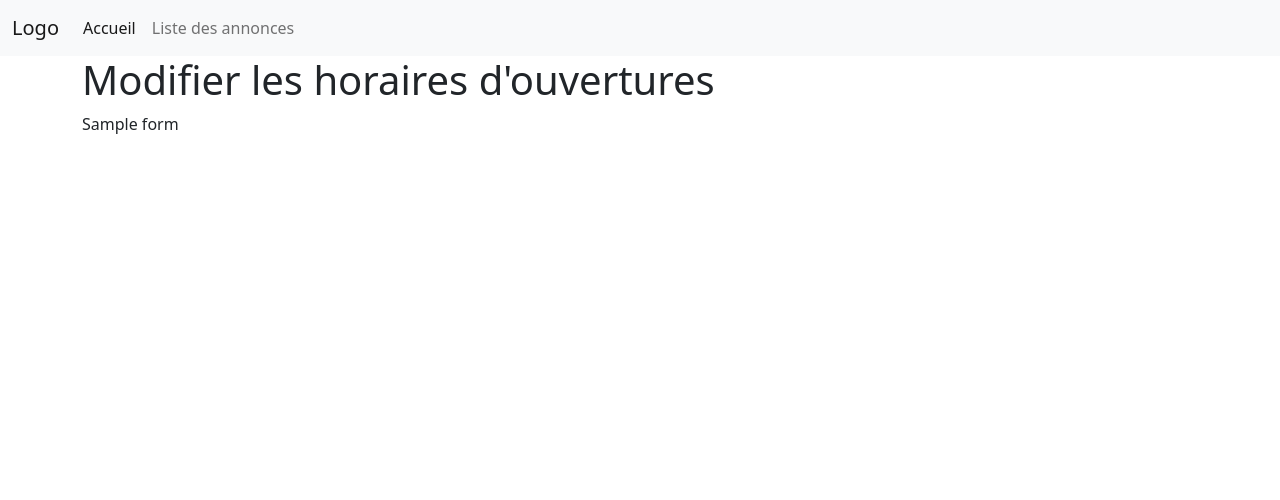
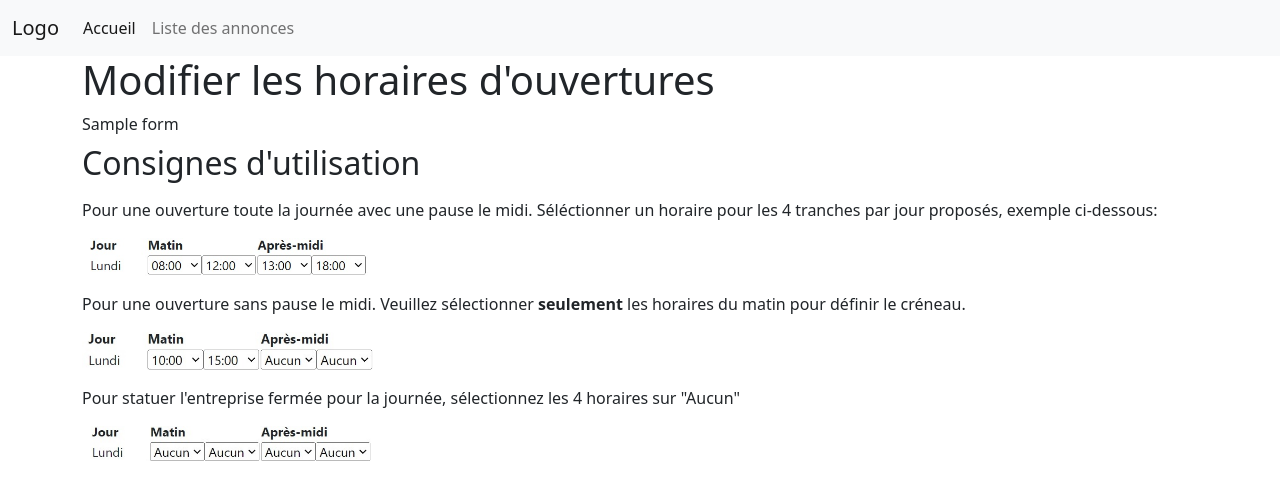
Before and after one commit to Lykoleen/Garage_V_Parrot, a PHP site: template src/Views/admin/horaires/modifier.php in a window 1280 px wide. Shown: the top 500 px of the page. Run offline with PHP 8.4, Linux system fonts and the light colour scheme; the template is opened without the code that fills it: most values are stand-ins (such as "Sample title", 1, 10 or a date in 2020); some libraries are stand-ins or nearby versions.

Commit message:
📦 NEW: Consignes utilisations des modifications horaires pour l'admin

```diff
--- a/src/Views/admin/employes/liste.php
+++ b/src/Views/admin/employes/liste.php
@@ -4,17 +4,14 @@
 
 <table class="table table-striped">
     <thead>
-        <th>ID</th>
         <th>Email</th>
-        <th>Mot de passe</th>
     </thead>
     <tbody>
         <?php foreach($listeEmployes as $employes) : ?>
             <tr>
                 <td><?= $employes['email'] ?></td>
-                <td><?= $employes['password'] ?></td>
                 <td>
-                    <a href="/admin/modifier/<?= $employes['id'] ?>" class="btn btn-warning">Modifier</a><a href="/admin/supprimeEmploye/<?= $employes['id'] ?>" class="btn btn-danger" onclick="return confirm('Êtes-vous sûr de vouloir supprimer cet employé définitivement ?')">Supprimer</a>
+                    <a href="/admin/modifier/<?= $employes['id'] ?>" class="btn btn-warning">Modifier</a><a href="/admin/supprimeEmploye/<?= $employes['id'] ?>" class="btn btn-danger" onclick="return confirm('Êtes-vous sûr de vouloir supprimer <?= $employes['email'] ?> définitivement ?')">Supprimer</a>
                 </td>
             </tr>
         <?php endforeach; ?>
--- a/src/Views/admin/horaires/modifier.php
+++ b/src/Views/admin/horaires/modifier.php
@@ -1,3 +1,21 @@
+
 <h1>Modifier les horaires d'ouvertures</h1>
 
 <?php echo $form ?>
+
+<h2 class="mt-2">Consignes d'utilisation</h2>
+
+<div class="journee_avec_pause my-3">
+    <p>Pour une ouverture toute la journée avec une pause le midi. Séléctionner un horaire pour les 4 tranches par jour proposés, exemple ci-dessous:</p>
+    <img class="img_horaires" src="/assets/img/journee_complete.jpg" >
+</div>
+
+<div class="journee_sans_pause">
+    <p>Pour une ouverture sans pause le midi. Veuillez sélectionner <strong>seulement</strong> les horaires du matin pour définir le créneau.</p>
+    <img class="img_horaires" src="/assets/img/journee_sans_pause.jpg" >
+</div>
+<div class="ferme my-3">
+    <p>Pour statuer l'entreprise fermée pour la journée, sélectionnez les 4 horaires sur "Aucun"</p>
+    <img class="img_horaires" src="/assets/img/fermee.jpg" >
+
+</div>
--- a/src/Views/default.php
+++ b/src/Views/default.php
@@ -5,7 +5,7 @@
     <meta charset="UTF-8">
     <meta name="viewport" content="width=device-width, initial-scale=1.0">
     <link href="https://cdn.jsdelivr.net/npm/bootstrap@5.1.3/dist/css/bootstrap.min.css" rel="stylesheet" integrity="sha384-1BmE4kWBq78iYhFldvKuhfTAU6auU8tT94WrHftjDbrCEXSU1oBoqyl2QvZ6jIW3" crossorigin="anonymous">
-    <link rel="stylesheet" href="https://unpkg.com/dropzone@5/dist/min/dropzone.min.css" type="text/css" />
+    <link rel="stylesheet" type="text/css" href="/css/horaires.css"/>
     <title>Garage V_Parrot - <?= $pageTitle ?? 'Accueil' ?></title>
 </head>
 
@@ -44,7 +44,7 @@
     </header>
 
     <div class="container">
-    <?php if(!empty($_SESSION['erreur'])): ?>
+        <?php if(!empty($_SESSION['erreur'])): ?>
             <div class="alert alert-danger" role="alert">
                 <?php echo $_SESSION['erreur']; unset($_SESSION['erreur']) ?>
             </div>
--- /dev/null
+++ b/src/public/css/horaires.css
@@ -0,0 +1,3 @@
+.img_horaires {
+    width: 300px;
+}
```
Also changed, not shown: src/Core/Form.php (+11 -4 lines), src/Models/HorairesModel.php (+4 -28 lines), src/Utils/Utils.php (+9 -0 lines), src/Controllers/ImageController.php (added), src/Models/ImageModel.php (added), src/public/assets/img/fermee.jpg (added), src/public/assets/img/journee_complete.jpg (added), src/public/assets/img/journee_sans_pause.jpg (added).
